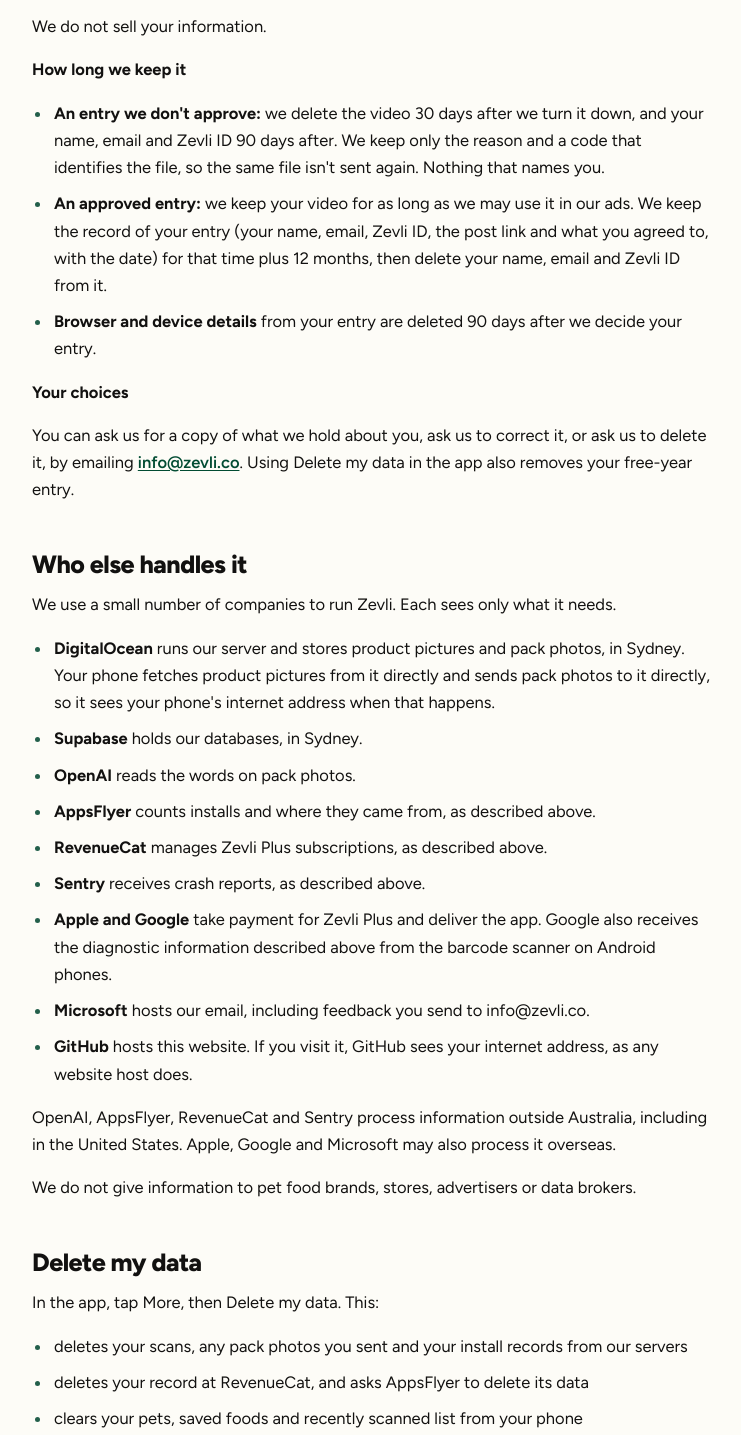
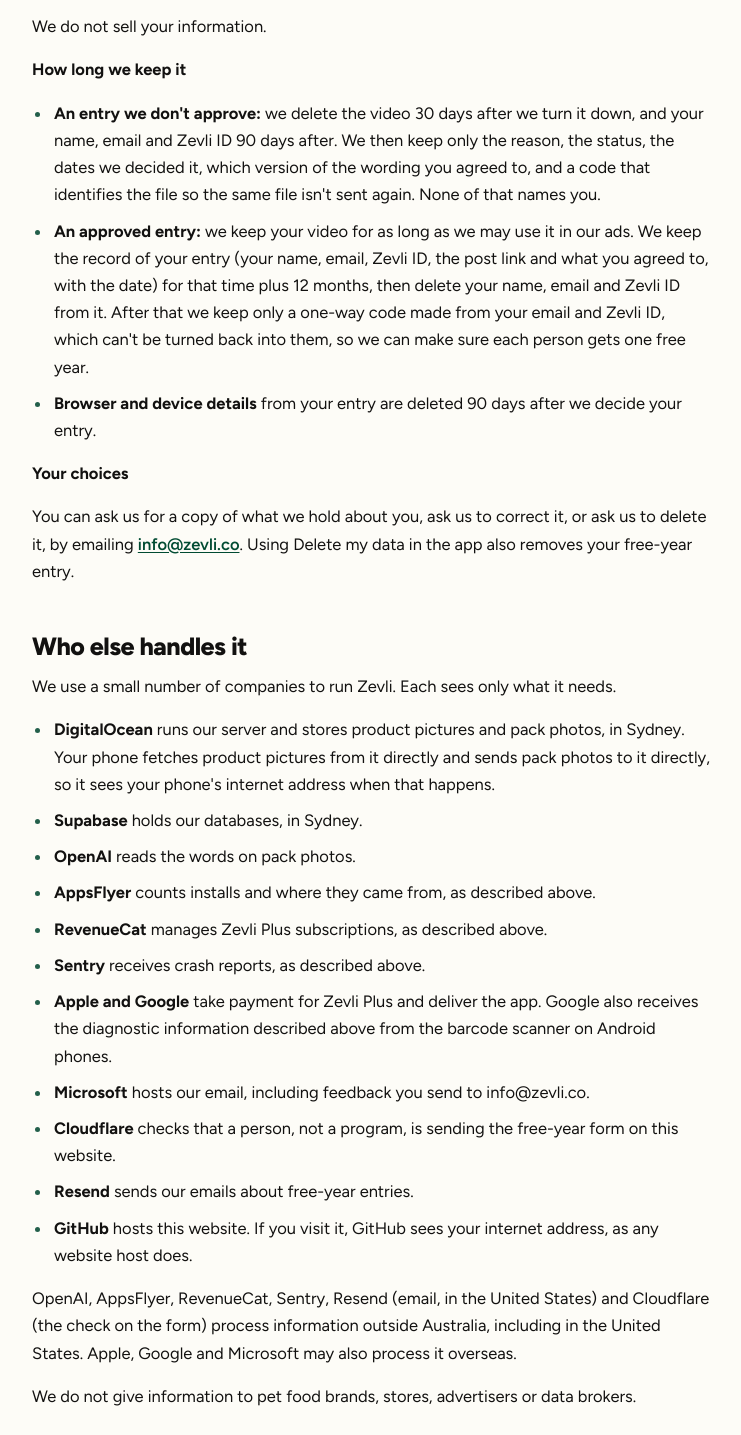
Before and after one commit to APRHydrogen/zevli-site, a plain HTML site: page privacy.html in a window 1280 px wide. Shown: the part 7464-8899 px from the top of the page, without its empty margins (112-853 px from the left). Drawn offline with Linux system fonts and the light colour scheme.

Commit message:
Add files via upload

```diff
--- a/privacy.html
+++ b/privacy.html
@@ -253,8 +253,8 @@ footer{padding:48px 0 60px;border-top:1px solid var(--hairline);margin-top:20px}
 <p>We do not sell your information.</p>
 <p><b>How long we keep it</b></p>
 <ul>
-<li><b>An entry we don't approve:</b> we delete the video 30 days after we turn it down, and your name, email and Zevli ID 90 days after. We keep only the reason and a code that identifies the file, so the same file isn't sent again. Nothing that names you.</li>
-<li><b>An approved entry:</b> we keep your video for as long as we may use it in our ads. We keep the record of your entry (your name, email, Zevli ID, the post link and what you agreed to, with the date) for that time plus 12 months, then delete your name, email and Zevli ID from it.</li>
+<li><b>An entry we don't approve:</b> we delete the video 30 days after we turn it down, and your name, email and Zevli ID 90 days after. We then keep only the reason, the status, the dates we decided it, which version of the wording you agreed to, and a code that identifies the file so the same file isn't sent again. None of that names you.</li>
+<li><b>An approved entry:</b> we keep your video for as long as we may use it in our ads. We keep the record of your entry (your name, email, Zevli ID, the post link and what you agreed to, with the date) for that time plus 12 months, then delete your name, email and Zevli ID from it. After that we keep only a one-way code made from your email and Zevli ID, which can't be turned back into them, so we can make sure each person gets one free year.</li>
 <li><b>Browser and device details</b> from your entry are deleted 90 days after we decide your entry.</li>
 </ul>
 <p><b>Your choices</b></p>
@@ -270,9 +270,11 @@ footer{padding:48px 0 60px;border-top:1px solid var(--hairline);margin-top:20px}
 <li><strong>Sentry</strong> receives crash reports, as described above.</li>
 <li><strong>Apple and Google</strong> take payment for Zevli Plus and deliver the app. Google also receives the diagnostic information described above from the barcode scanner on Android phones.</li>
 <li><strong>Microsoft</strong> hosts our email, including feedback you send to info@zevli.co.</li>
+<li><strong>Cloudflare</strong> checks that a person, not a program, is sending the free-year form on this website.</li>
+<li><strong>Resend</strong> sends our emails about free-year entries.</li>
 <li><strong>GitHub</strong> hosts this website. If you visit it, GitHub sees your internet address, as any website host does.</li>
 </ul>
-<p>OpenAI, AppsFlyer, RevenueCat and Sentry process information outside Australia, including in the United States. Apple, Google and Microsoft may also process it overseas.</p>
+<p>OpenAI, AppsFlyer, RevenueCat, Sentry, Resend (email, in the United States) and Cloudflare (the check on the form) process information outside Australia, including in the United States. Apple, Google and Microsoft may also process it overseas.</p>
 <p>We do not give information to pet food brands, stores, advertisers or data brokers.</p>
 <h2>Delete my data</h2>
 <p>In the app, tap More, then Delete my data. This:</p>
@@ -280,6 +282,7 @@ footer{padding:48px 0 60px;border-top:1px solid var(--hairline);margin-top:20px}
 <li>deletes your scans, any pack photos you sent and your install records from our servers</li>
 <li>deletes your record at RevenueCat, and asks AppsFlyer to delete its data</li>
 <li>clears your pets, saved foods and recently scanned list from your phone</li>
+<li>deletes any free-year entries and videos linked to your Zevli ID</li>
 <li>gives the app a new random id</li>
 </ul>
 <p>We keep a record that a deletion happened, with the old random id scrambled so it can't be read. Deleting your data does not cancel a Zevli Plus subscription. You manage that in your Apple ID or Google Play settings. Crash reports at Sentry don't carry the random id, so they can't be matched to you, and they are deleted after 90 days.</p>
```
